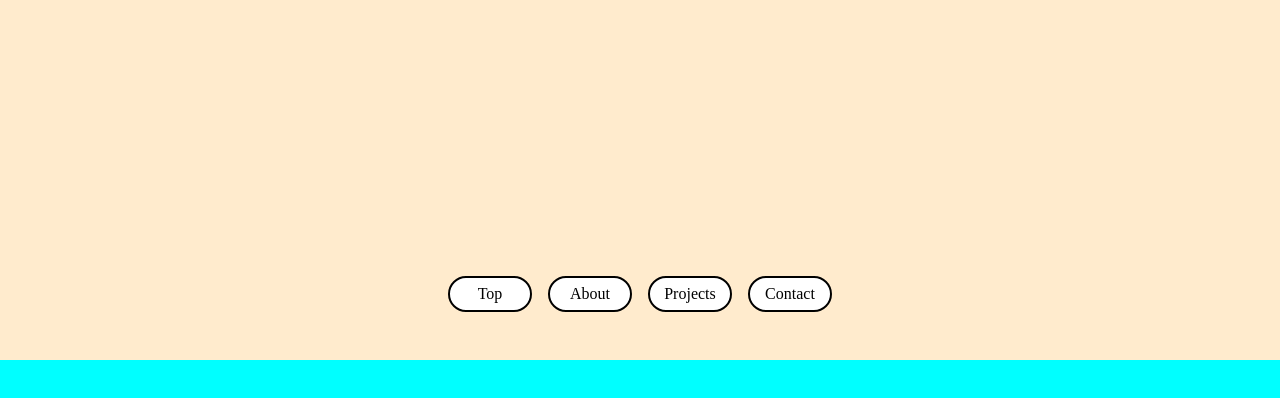
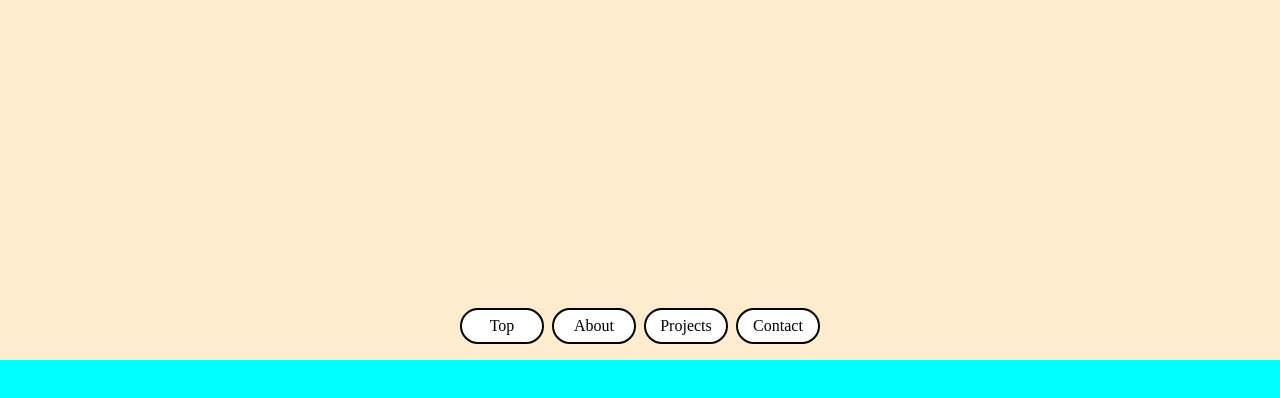
Before and after one commit to SpencerRauch/SpencerRauch.github.io, a plain HTML site: page index.html in a window 1280 px wide. Shown: the part 440-838 px from the top of the page. Drawn offline with Linux system fonts and the light colour scheme.

Commit message:
bottom nav pos

```diff
--- a/style.css
+++ b/style.css
@@ -88,9 +88,9 @@ input:checked+.slider:before {
     display: flex;
     position: fixed;
     left: 50%;
-    bottom: 3em;
+    bottom: 1em;
     transform: translate(-50%);
-    gap: 1em;
+    gap: .5em;
     list-style: none;
     max-width: 95vw;
 }
```
